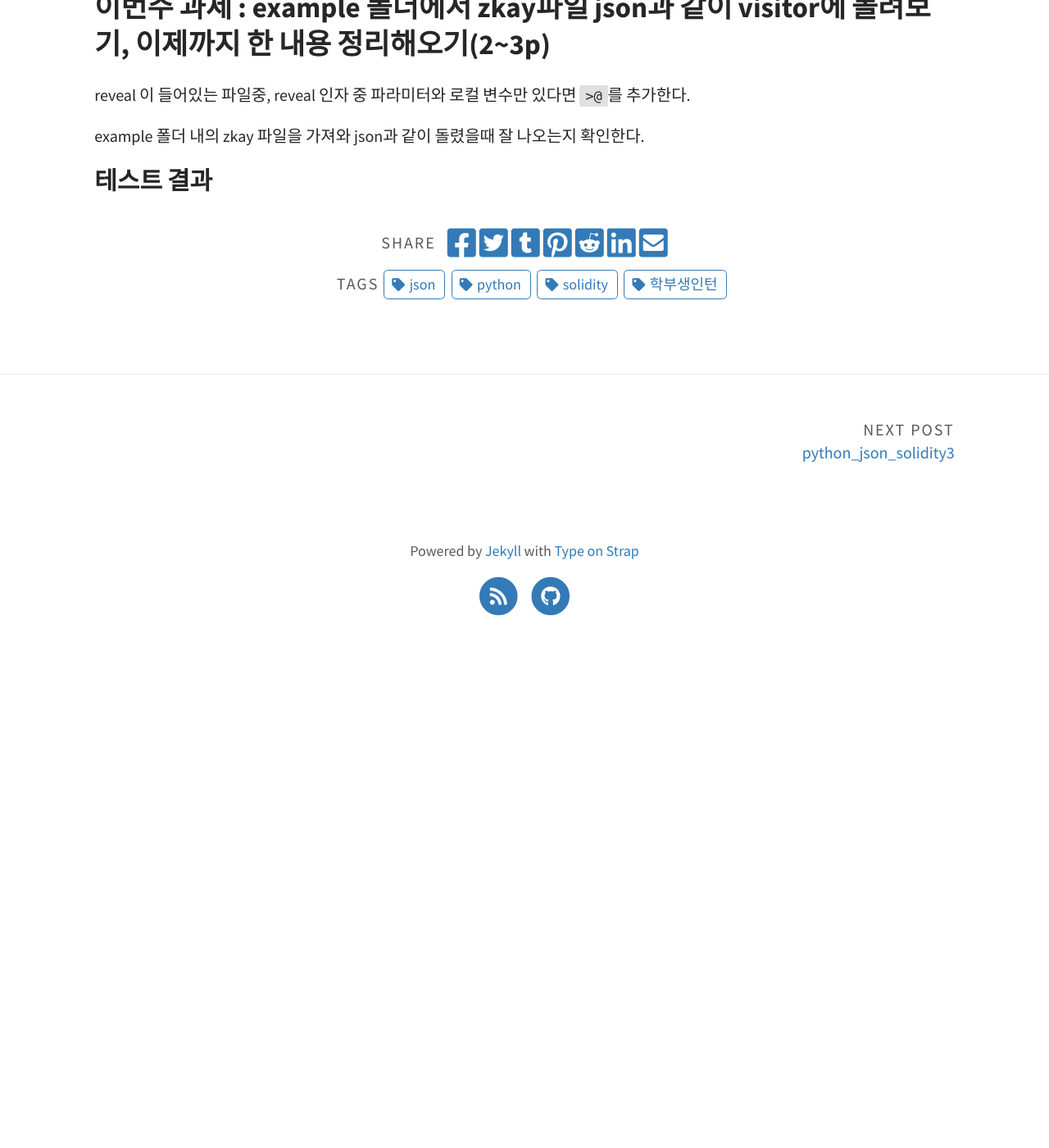
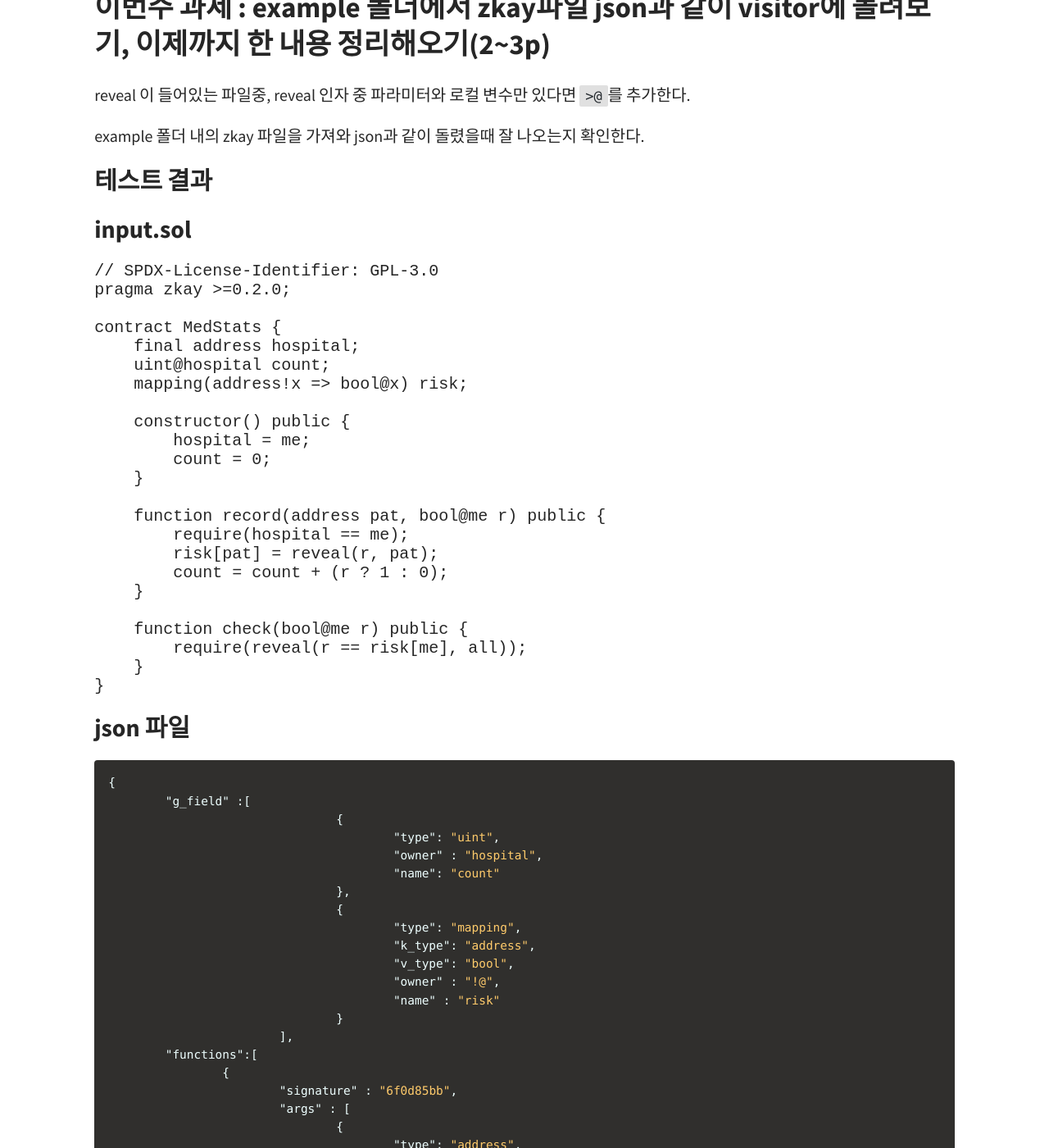
Before and after one commit to kimjihyeon99/kimjihyeon99.github.io, a Jekyll site: the page built from _posts/2021-07-15-python_json_solidity4.md, in a window 1280 px wide and 1400 px high, scrolled down 357 px. Shown: the whole window at 82% size. Built offline with Jekyll 4.4.1, drawn with Linux system fonts in a browser that asks for light colours; before the commit the page ends 1147 px from its top, so only the background shows below that; some of the changed text lies outside the part shown.

Commit message:
Update 2021-07-15-python_json_solidity4.md

`````diff
--- a/_posts/2021-07-15-python_json_solidity4.md
+++ b/_posts/2021-07-15-python_json_solidity4.md
@@ -11,3 +11,84 @@ reveal 이 들어있는 파일중, reveal 인자 중 파라미터와 로컬 변
 example 폴더 내의 zkay 파일을 가져와 json과 같이 돌렸을때 잘 나오는지 확인한다.
 
 ### 테스트 결과
+
+### input.sol
+
+````solidity
+// SPDX-License-Identifier: GPL-3.0
+pragma zkay >=0.2.0;
+
+contract MedStats {
+    final address hospital;
+    uint@hospital count;
+    mapping(address!x => bool@x) risk;
+
+    constructor() public {
+        hospital = me;
+        count = 0;
+    }
+
+    function record(address pat, bool@me r) public {
+        require(hospital == me);
+        risk[pat] = reveal(r, pat);
+        count = count + (r ? 1 : 0);
+    }
+
+    function check(bool@me r) public {
+        require(reveal(r == risk[me], all));
+    }
+}
+````
+
+### json 파일
+
+````json
+{
+	"g_field" :[
+				{
+					"type": "uint",
+					"owner" : "hospital",
+					"name": "count"
+				},
+				{
+					"type": "mapping",
+					"k_type": "address",
+					"v_type": "bool",
+					"owner" : "!@",
+					"name" : "risk"
+				}
+			],
+	"functions":[
+		{
+			"signature" : "6f0d85bb",
+			"args" : [
+				{
+					"type": "address",
+					"name": "pat"
+				},
+				{
+					"type": "bool",
+					"owner": "me",
+					"delegate_to": "pat",
+					"name": "r"
+				}
+			]
+		},
+		{
+			"signature" : "6f0d85bb",
+			"args" : [
+				{
+					"type": "bool",
+					"owner": "me",
+					"delegate_to": "all",
+					"name": "r"
+				}
+			]
+		}
+	]
+}
+````
+
+### 출력 결과
+
+<img src="/assets/img/solidity/solidity4.JPG">
`````
